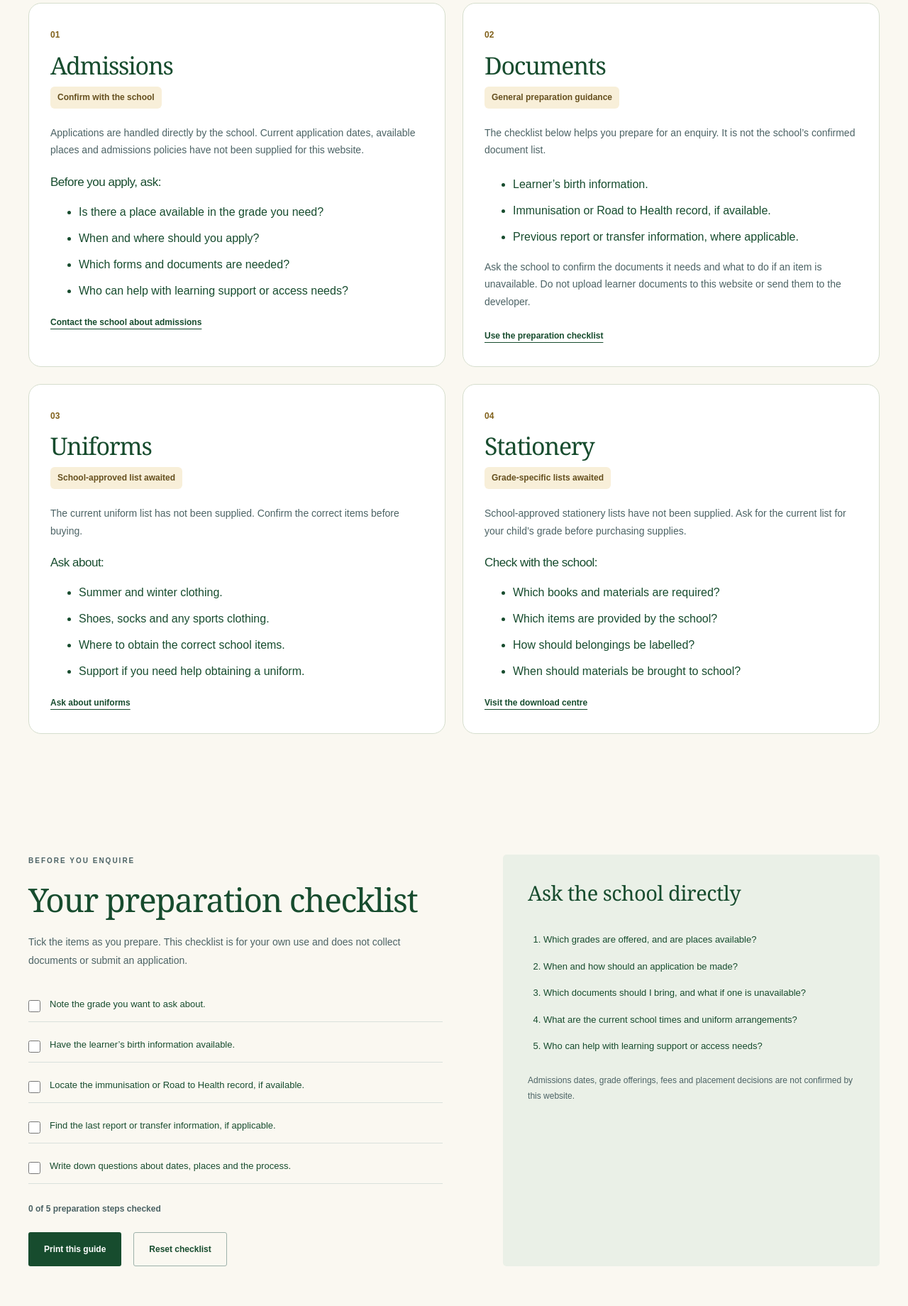
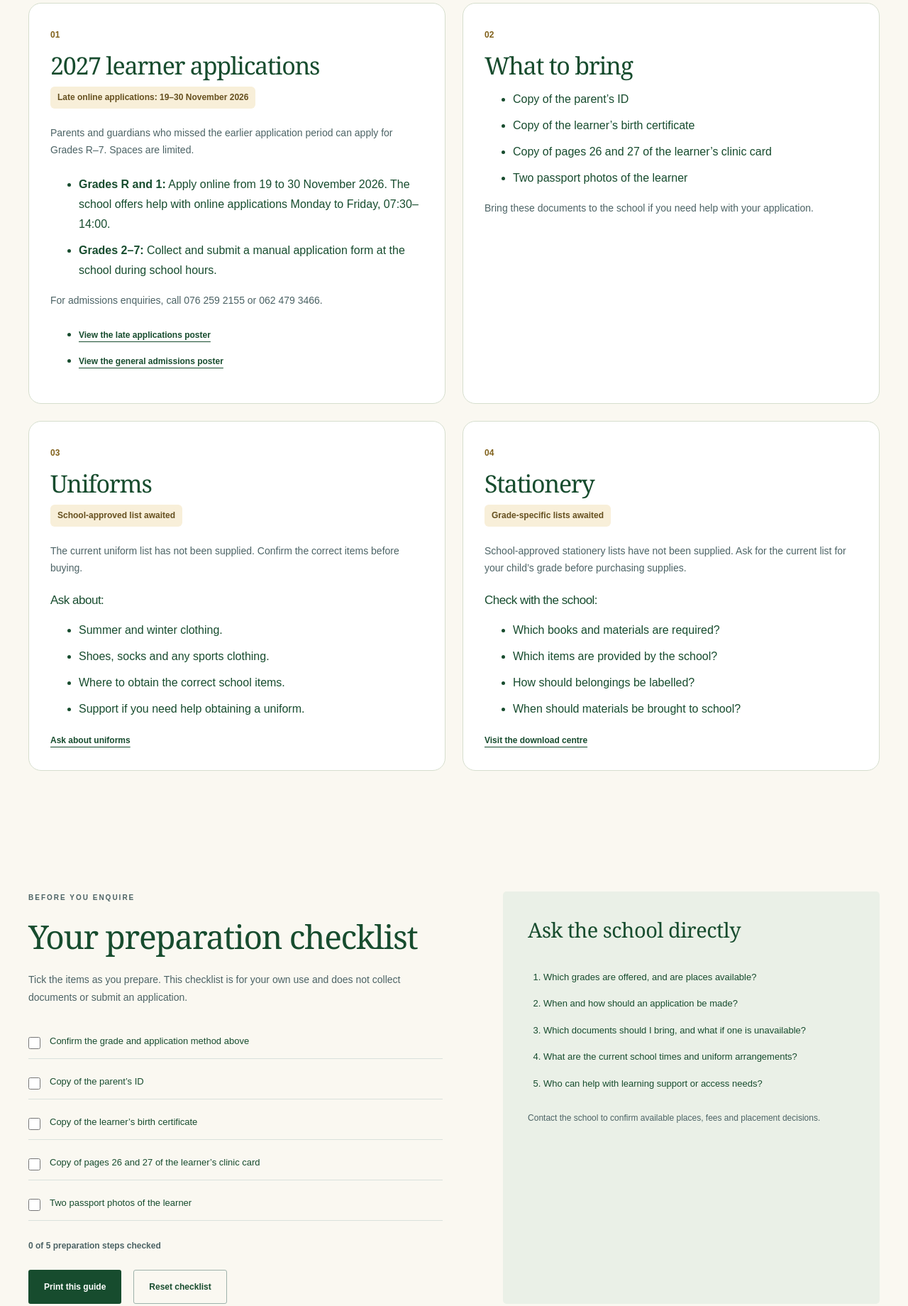
Before and after one commit to LEFA-2329/diopong-primary-school, a plain HTML site: page dist/parents.html in a window 1280 px wide. Shown: the part 828-2668 px from the top of the page at 71% size. Drawn offline with Linux system fonts and the light colour scheme.

Commit message:
Prepare Diopong 2027 admissions information

```diff
--- a/dist/parents.html
+++ b/dist/parents.html
@@ -66,8 +66,32 @@
       <nav class="wrap parent-jump" aria-label="Parent guide topics"><a href="#admissions">Admissions</a><a href="#documents">Documents</a><a href="#uniforms">Uniforms</a><a href="#stationery">Stationery</a><a href="#preparation">Preparation checklist</a></nav>
       <section class="wrap parent-contact"><div><p class="eyebrow">SPEAK TO THE SCHOOL</p><h2>Plan your visit</h2><p>Visiting hours: Monday-Friday, 12:00-14:30. Call ahead to arrange your visit.</p></div><div class="buttons"><a class="button primary" href="tel:+27150650271">Call 015 065 0271</a><a class="button outline" href="./contact.html">All contact details</a></div></section>
       <section class="wrap section parent-topics" aria-label="Information for families">
-      <article id="admissions" class="parent-topic"><span class="parent-topic-number">01</span><h2>Admissions</h2><p class="parent-status">Confirm with the school</p><p>Applications are handled directly by the school. Current application dates, available places and admissions policies have not been supplied for this website.</p><h3>Before you apply, ask:</h3><ul><li>Is there a place available in the grade you need?</li><li>When and where should you apply?</li><li>Which forms and documents are needed?</li><li>Who can help with learning support or access needs?</li></ul><a class="text-link" href="./contact.html">Contact the school about admissions</a></article>
-      <article id="documents" class="parent-topic"><span class="parent-topic-number">02</span><h2>Documents</h2><p class="parent-status">General preparation guidance</p><p>The checklist below helps you prepare for an enquiry. It is not the school’s confirmed document list.</p><ul><li>Learner’s birth information.</li><li>Immunisation or Road to Health record, if available.</li><li>Previous report or transfer information, where applicable.</li></ul><p>Ask the school to confirm the documents it needs and what to do if an item is unavailable. Do not upload learner documents to this website or send them to the developer.</p><a class="text-link" href="#preparation">Use the preparation checklist</a></article>
+      <article id="admissions" class="parent-topic">
+        <span class="parent-topic-number">01</span>
+        <h2>2027 learner applications</h2>
+        <p class="parent-status">Late online applications: 19–30 November 2026</p>
+        <p>Parents and guardians who missed the earlier application period can apply for Grades R–7. Spaces are limited.</p>
+        <ul>
+          <li><strong>Grades R and 1:</strong> Apply online from 19 to 30 November 2026. The school offers help with online applications Monday to Friday, 07:30–14:00.</li>
+          <li><strong>Grades 2–7:</strong> Collect and submit a manual application form at the school during school hours.</li>
+        </ul>
+        <p>For admissions enquiries, call <a href="tel:+27762592155">076 259 2155</a> or <a href="tel:+27624793466">062 479 3466</a>.</p>
+        <ul>
+          <li><a class="text-link" href="./admissions/late-applications.webp">View the late applications poster</a></li>
+          <li><a class="text-link" href="./admissions/application-guide.webp">View the general admissions poster</a></li>
+        </ul>
+      </article>
+      <article id="documents" class="parent-topic">
+        <span class="parent-topic-number">02</span>
+        <h2>What to bring</h2>
+        <ul>
+          <li>Copy of the parent’s ID</li>
+          <li>Copy of the learner’s birth certificate</li>
+          <li>Copy of pages 26 and 27 of the learner’s clinic card</li>
+          <li>Two passport photos of the learner</li>
+        </ul>
+        <p>Bring these documents to the school if you need help with your application.</p>
+      </article>
       <article id="uniforms" class="parent-topic"><span class="parent-topic-number">03</span><h2>Uniforms</h2><p class="parent-status">School-approved list awaited</p><p>The current uniform list has not been supplied. Confirm the correct items before buying.</p><h3>Ask about:</h3><ul><li>Summer and winter clothing.</li><li>Shoes, socks and any sports clothing.</li><li>Where to obtain the correct school items.</li><li>Support if you need help obtaining a uniform.</li></ul><a class="text-link" href="./contact.html">Ask about uniforms</a></article>
       <article id="stationery" class="parent-topic"><span class="parent-topic-number">04</span><h2>Stationery</h2><p class="parent-status">Grade-specific lists awaited</p><p>School-approved stationery lists have not been supplied. Ask for the current list for your child’s grade before purchasing supplies.</p><h3>Check with the school:</h3><ul><li>Which books and materials are required?</li><li>Which items are provided by the school?</li><li>How should belongings be labelled?</li><li>When should materials be brought to school?</li></ul><a class="text-link" href="./downloads.html">Visit the download centre</a></article>
       </section>
@@ -80,22 +104,11 @@
             and does not collect documents or submit an application.
           </p>
           <div class="checklist">
-            <label
-              ><input type="checkbox" />Note the grade you want to ask
-              about.</label
-            ><label
-              ><input type="checkbox" />Have the learner’s birth information
-              available.</label
-            ><label
-              ><input type="checkbox" />Locate the immunisation or Road to
-              Health record, if available.</label
-            ><label
-              ><input type="checkbox" />Find the last report or transfer
-              information, if applicable.</label
-            ><label
-              ><input type="checkbox" />Write down questions about dates, places
-              and the process.</label
-            >
+            <label><input type="checkbox" />Confirm the grade and application method above</label>
+            <label><input type="checkbox" />Copy of the parent’s ID</label>
+            <label><input type="checkbox" />Copy of the learner’s birth certificate</label>
+            <label><input type="checkbox" />Copy of pages 26 and 27 of the learner’s clinic card</label>
+            <label><input type="checkbox" />Two passport photos of the learner</label>
           </div>
           <p aria-live="polite" class="progress" id="check-progress">
             0 of 5 preparation steps checked
@@ -120,8 +133,7 @@
             <li>Who can help with learning support or access needs?</li>
           </ol>
           <p>
-            Admissions dates, grade offerings, fees and placement decisions are not
-            confirmed by this website.
+            Contact the school to confirm available places, fees and placement decisions.
           </p>
         </div>
       </section>
@@ -131,19 +143,14 @@
         <details>
           <summary>Can I apply on this website?</summary>
           <p>
-            No. Contact the school to confirm its current application process.
+            For Grades R and 1, contact the school for help with the online application. For Grades 2–7, collect a form from the school.
             Do not send learner identity documents through this website or to
             the website developer.
           </p>
         </details>
         <details>
-          <summary>What documents are commonly requested?</summary>
-          <p>
-            The DBE’s general guidance lists a birth certificate, immunisation
-            record and, where relevant, a transfer card or previous report.
-            Confirm the current process and accepted alternatives directly with
-            the school or provincial department.
-          </p>
+          <summary>What documents should I bring?</summary>
+          <p>See the <a href="#documents">2027 admissions document list</a> above. Contact the school if you cannot provide an item.</p>
           <a
             class="text-link"
             href="https://www.education.gov.za/Informationfor/ParentsandGuardians/SchoolAdmissions.aspx"
```
Also changed, not shown: dist/index.html (+7 -0 lines), dist/notices.html (+1 -1 lines), dist/notices.js (+17 -3 lines), dist/admissions/application-guide.webp (added), dist/admissions/late-applications.webp (added).
